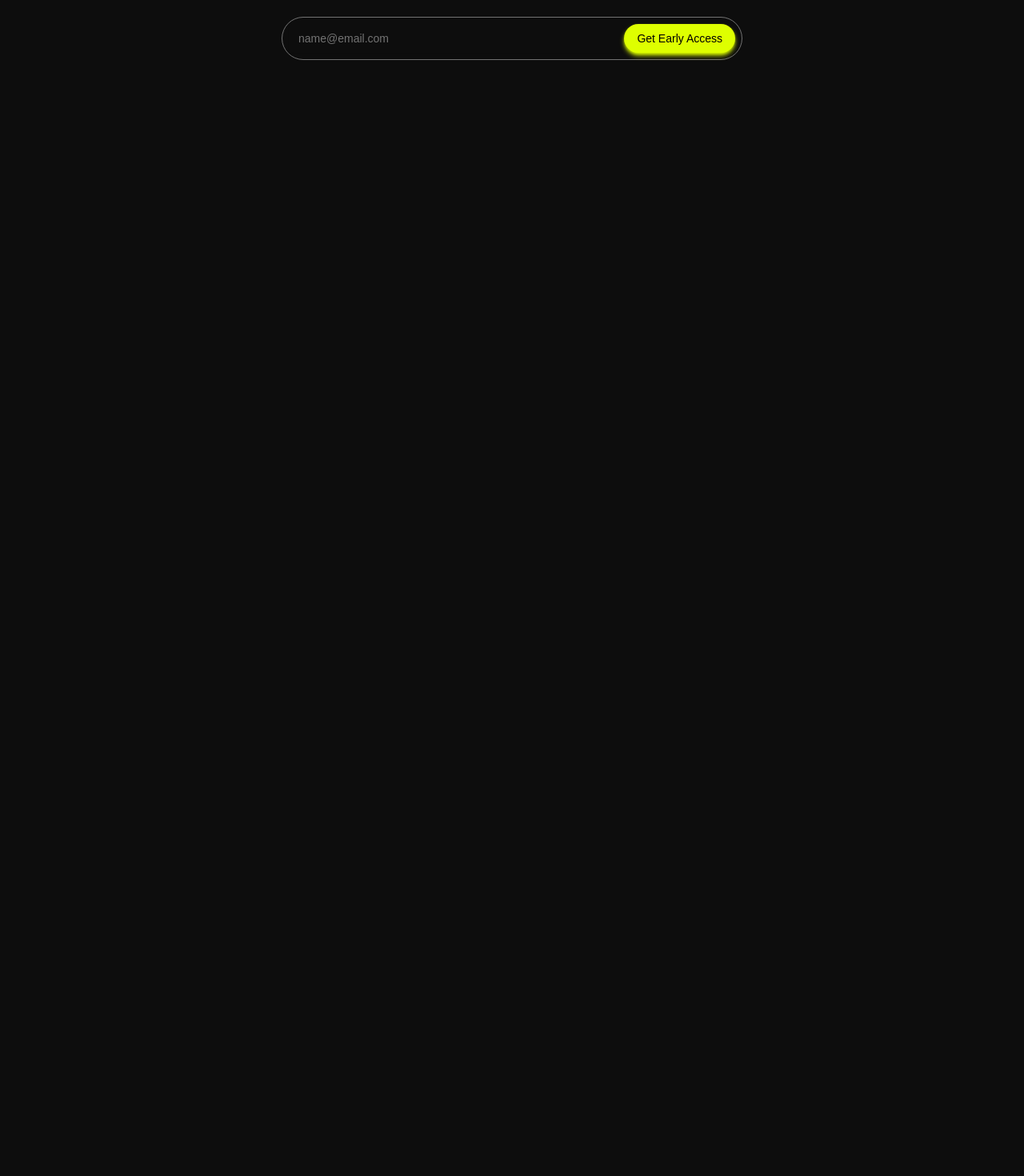
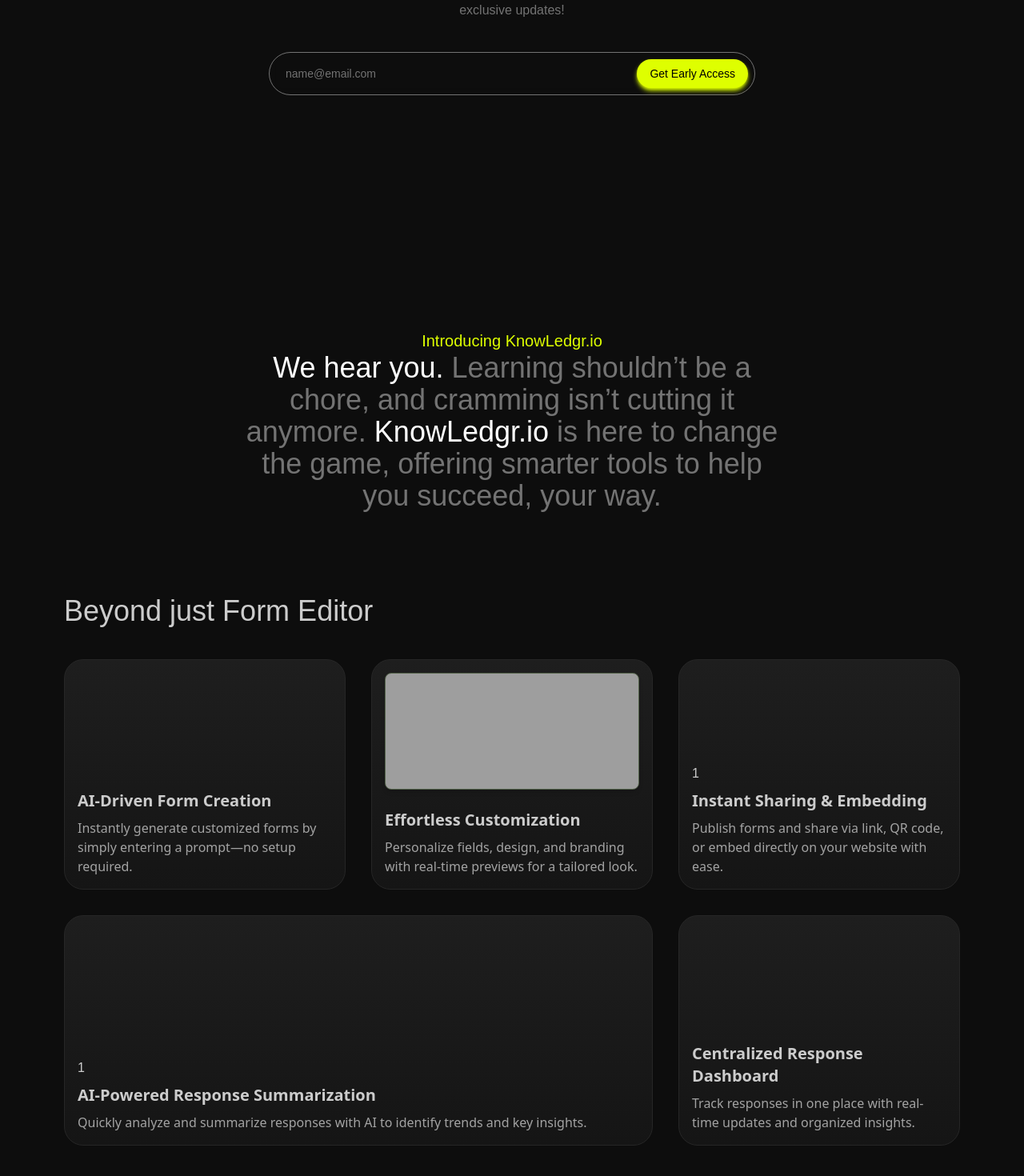
Before and after one commit to anujsb/learning-app-shw, a Next.js app: page / in a window 1280 px wide. Shown: the part 548-2018 px from the top of the page at 80% size. Before the commit the page ends 800 px from the top, so only its background shows below. Built offline with nearby package versions, Linux system fonts and the light colour scheme; grey boxes are pictures that could not be loaded.

Commit message:
features sections and texts

```diff
--- a/app/page.tsx
+++ b/app/page.tsx
@@ -1,10 +1,14 @@
+import { Features } from "@/components/Features";
 import Hero from "@/components/Hero";
+import Text from "@/components/Text";
 import Image from "next/image";
 
 export default function Home() {
   return (
     <div>
       <Hero />
+      <Text />
+      <Features />
     </div>
   );
 }
--- /dev/null
+++ b/components/Features.tsx
@@ -0,0 +1,92 @@
+import { cn } from "@/lib/utils";
+import React from "react";
+import { BentoGrid, BentoGridItem } from "./ui/bento-grid";
+// import {
+//   IconArrowWaveRightUp,
+//   IconBoxAlignRightFilled,
+//   IconBoxAlignTopLeft,
+//   IconClipboardCopy,
+//   IconFileBroken,
+//   IconSignature,
+//   IconTableColumn,
+// } from "@tabler/icons-react";
+import Image from "next/image";
+
+export function Features() {
+  return (
+    <div id="features" className="w-full mx-auto px-10 mt-20">
+      <div className="max-w-7xl mx-auto py-6 px-4 md:px-8 lg:px-10">
+        <h2 className="text-3xl md:text-4xl mb-10 text-text  max-w-4xl">
+          Beyond just Form Editor
+        </h2>
+        <BentoGrid className="max-w-7xl mx-auto pb-10 h-fit">
+          {items.map((item, i) => (
+            <BentoGridItem
+              key={i}
+              title={item.title}
+              description={item.description}
+              header={item.header}
+              icon={item.icon}
+              className={i === 3 || i === 6 ? "md:col-span-2" : ""}
+            />
+          ))}
+        </BentoGrid>
+      </div>
+    </div>
+  );
+}
+const Skeleton = () => (
+  <div className="flex flex-1 w-full h-full  rounded-xl"></div>
+);
+const items = [
+  {
+    title: "AI-Driven Form Creation",
+    description:
+      "Instantly generate customized forms by simply entering a prompt—no setup required.",
+    header: <p> </p>,
+    icon: <p> </p>,
+  },
+  {
+    title: "Effortless Customization",
+    description:
+      "Personalize fields, design, and branding with real-time previews for a tailored look.",
+    header: (
+      <div className="flex flex-1  w-full h-full items-center justify-center bg-[url('/edit.png')] bg-cover rounded-lg shadow-md border border-secondary"></div>
+    ),
+    icon: <p> </p>,
+  },
+  {
+    title: "Instant Sharing & Embedding",
+    description:
+      "Publish forms and share via link, QR code, or embed directly on your website with ease.",
+    header: <p> </p>,
+    icon: <p>1</p>,
+  },
+  {
+    title: "AI-Powered Response Summarization",
+
+    description:
+      "Quickly analyze and summarize responses with AI to identify trends and key insights.",
+    header: <p> </p>,
+    icon: <p>1</p>,
+  },
+  {
+    title: "Centralized Response Dashboard",
+    description:
+      "Track responses in one place with real-time updates and organized insights.",
+    header: <p> </p>,
+    icon: <p></p>,
+  },
+  //   {
+  //     title: "The Joy of Creation",
+  //     description: "Experience the thrill of bringing ideas to life.",
+  //     header: <Skeleton />,
+  //     icon: <IconBoxAlignTopLeft className="h-4 w-4 text-neutral-500" />,
+  //   },
+  //   {
+  //     title: "The Spirit of Adventure",
+  //     description: "Embark on exciting journeys and thrilling discoveries.",
+  //     header: <Skeleton />,
+  //     icon: <IconBoxAlignRightFilled className="h-4 w-4 text-neutral-500" />,
+  //   },
+];
--- /dev/null
+++ b/components/Grid.tsx
@@ -0,0 +1,9 @@
+import React from 'react'
+
+const Grid = () => {
+  return (
+    <div>Grid</div>
+  )
+}
+
+export default Grid
--- a/components/Hero.tsx
+++ b/components/Hero.tsx
@@ -1,25 +1,26 @@
 import React from "react";
 import { Input } from "./ui/input";
 import { Button } from "./ui/button";
+import Video from "./Video";
 
 const Hero = () => {
   return (
-    <div className="flex flex-col items-center justify-center text-center h-screen w-full ">
-      <div className="max-w-xl">
+    <div className="flex flex-col items-center justify-center text-center h-screen w-full mt-20">
+      <div className="max-w-3xl">
         <h1 className="text-7xl bg-clip-text text-transparent bg-gradient-to-l from-neutral-100 to-neutral-500">
           Learn Smarter with AI-Powered Assistance
         </h1>
-        <p className="mt-5 text-neutral-500">
+        <p className="mt-5 mx-20 text-neutral-500">
           Experience personalized learning through conversation, voice, and
           visual interaction. Your AI tutor adapts to your unique learning style
           and pace.
         </p>
         {/* <p>Launching Soon</p> */}
-        <p className="mt-5 text-neutral-500">
+        <p className="mt-5 mx-20 text-neutral-500">
           Be among the first to experience the future of learning. Sign up for
           early access and exclusive updates!
         </p>
-        <div className="flex border rounded-full p-2 border-muted-foreground mt-10">
+        <div className="flex border rounded-full p-2 border-muted-foreground mt-10 mx-20">
           <Input
             className="border-none"
             type="email"
@@ -30,6 +31,7 @@ const Hero = () => {
           </Button>
         </div>
       </div>
+      {/* <Video/> */}
     </div>
   );
 };
--- /dev/null
+++ b/components/Text.tsx
@@ -0,0 +1,18 @@
+import React from "react";
+
+const Text = () => {
+  return (
+    <div className= "flex items-center justify-center text-center mt-20">
+      <div className="max-w-2xl">
+        <h1 className="text-primary text-xl">Introducing KnowLedgr.io</h1>
+        <p className="text-4xl text-neutral-500">
+          <span className="text-white">We hear you.</span> Learning shouldn’t be a chore, and cramming isn’t cutting
+          it anymore. <span className="text-white">KnowLedgr.io </span> is here to change the game, offering smarter
+          tools to help you succeed, your way.
+        </p>
+      </div>
+    </div>
+  );
+};
+
+export default Text;
--- /dev/null
+++ b/components/Video.tsx
@@ -0,0 +1,35 @@
+import Image from "next/image";
+import React from "react";
+
+const Video = () => {
+  return (
+    <div id="video" className="mt-10">
+      {/* <div className="md:w-[1130px] lg:w-[1130px] sm:w-[375px] md:h-[600px] lg:h-[600px] sm:h-[600px] rounded-xl mt-10 z-50">
+        <iframe
+        //   src="https://www.loom.com/embed/b9ec564cd4d04a6d985c077088794fe6?sid=b6dbae93-f413-4b83-b684-c353fd11ace4"
+          src="https://www.loom.com/embed/22fcb3b2c68244919053dc94df28dfa7?sid=df0f2a4e-90c7-479d-91c4-5b80dabacd1e"
+          frameBorder="0"
+          className="w-full h-full rounded-xl"
+        ></iframe>
+      </div> */}
+      <video width="1130" height="1240" autoPlay loop muted className="border border-accent rounded-lg shadow-md">
+        <source src="/2x-demo.mp4" type="video/mp4" />
+        {/* <track
+        src="/path/to/captions.vtt"
+        kind="subtitles"
+        srcLang="en"
+        label="English"
+      /> */}
+        Your browser does not support the video tag.
+      </video>
+      {/* <Image
+              src="/form-demo.png"
+              alt="my gif"
+              width="1130" height="1240"
+              unoptimized
+            /> */}
+    </div>
+  );
+};
+
+export default Video;
--- /dev/null
+++ b/components/ui/bento-grid.tsx
@@ -0,0 +1,54 @@
+import { cn } from "@/lib/utils";
+
+export const BentoGrid = ({
+  className,
+  children,
+}: {
+  className?: string;
+  children?: React.ReactNode;
+}) => {
+  return (
+    <div
+      className={cn(
+        "grid md:auto-rows-[18rem] grid-cols-1 md:grid-cols-3 gap-8 max-w-7xl mx-auto ",
+        className
+      )}
+    >
+      {children}
+    </div>
+  );
+};
+
+export const BentoGridItem = ({
+  className,
+  title,
+  description,
+  header,
+  icon,
+}: {
+  className?: string;
+  title?: string | React.ReactNode;
+  description?: string | React.ReactNode;
+  header?: React.ReactNode;
+  icon?: React.ReactNode;
+}) => {
+  return (
+    <div
+      className={cn(
+        "row-span-1 rounded-3xl group/bento hover:shadow-xl transition duration-200 shadow-input p-4 bg-gradient-to-b from-[#1e1e1e] to-[#151515] border border-neutral-800 justify-between flex flex-col space-y-4 ",
+        className
+      )}
+    >
+      {header}
+      <div className="group-hover/bento:translate-x-2 transition duration-200">
+        {icon}
+        <div className="font-sans font-bold text-text mb-2 mt-2 text-xl">
+          {title}
+        </div>
+        <div className="font-sans font-normal text-neutral-400">
+          {description}
+        </div>
+      </div>
+    </div>
+  );
+};
```
